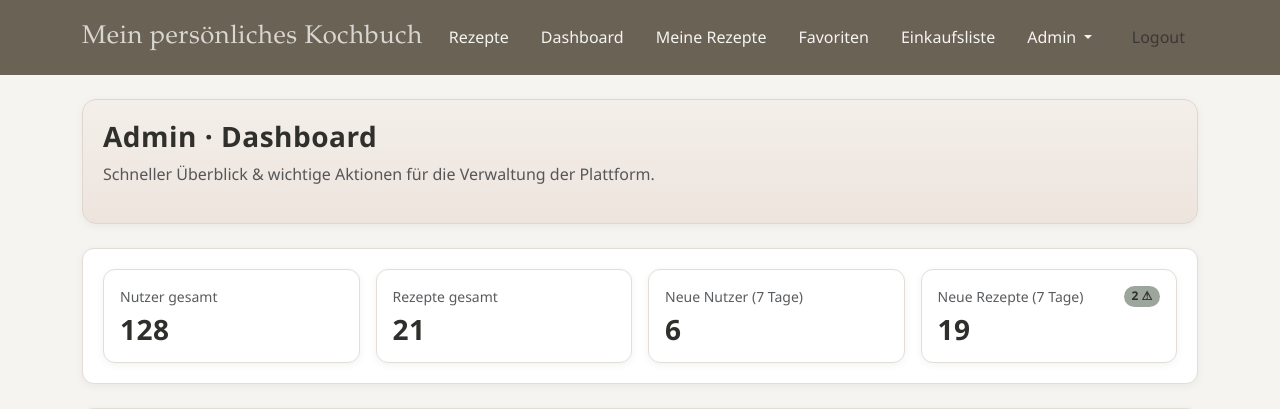
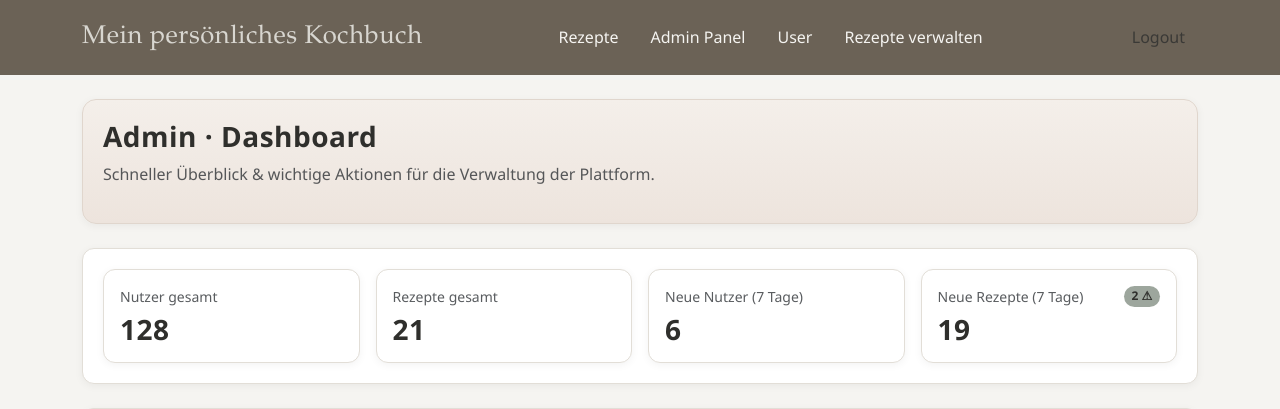
Before and after one commit to tonija95/Rezeptsite_WEB, a PHP site: page /admin.php in a window 1280 px wide. Shown: the top 409 px of the page. Run offline with PHP 8.4, Linux system fonts and the light colour scheme; the visitor is signed in with stand-in values (Sample User, id 1).

Commit message:
optische navbar änderung, admin hat jetzt keine user seiten mehr

```diff
--- a/includes/nav.php
+++ b/includes/nav.php
@@ -8,7 +8,6 @@ $role = isset($_SESSION['admin_logged_in']) && $_SESSION['admin_logged_in'] ===
 <nav class="navbar navbar-expand-md navbar-dark site-navbar sticky-top"> <!-- navbar-dark bg-dark -->
   <div class="container">
     <a class="navbar-brand" href="index.php">Mein persönliches Kochbuch</a>
-
 
     <button class="navbar-toggler" type="button"
             data-bs-toggle="collapse" data-bs-target="#navbarNav"
@@ -23,7 +22,8 @@ $role = isset($_SESSION['admin_logged_in']) && $_SESSION['admin_logged_in'] ===
           <a class="nav-link px-0 px-md-2" href="recipes.php">Rezepte</a>
         </li>
 
-        <?php if ($role !== 'guest'): ?>
+        <!-- User-spezifische Links: nur für normale Nutzer anzeigen -->
+        <?php if ($role === 'user'): ?>
           <li class="nav-item">
             <a class="nav-link px-0 px-md-2" href="user_dashboard.php">Dashboard</a>
           </li>
@@ -38,18 +38,16 @@ $role = isset($_SESSION['admin_logged_in']) && $_SESSION['admin_logged_in'] ===
           </li>
         <?php endif; ?>
 
+        <!-- Admin: eigene Links nebeneinander wie bei User -->
         <?php if ($role === 'admin'): ?>
-          <li class="nav-item dropdown">
-            <a class="nav-link dropdown-toggle px-0 px-md-2"
-               href="#" id="adminMenu" role="button"
-               data-bs-toggle="dropdown" aria-expanded="false">
-              Admin
-            </a>
-            <ul class="dropdown-menu" aria-labelledby="adminMenu">
-              <li><a class="dropdown-item" href="admin.php">Admin Panel</a></li>
-              <li><a class="dropdown-item" href="admin_users.php">User</a></li>
-              <li><a class="dropdown-item" href="admin_recipes.php">Rezepte verwalten</a></li>
-            </ul>
+          <li class="nav-item">
+            <a class="nav-link px-0 px-md-2" href="admin.php">Admin Panel</a>
+          </li>
+          <li class="nav-item">
+            <a class="nav-link px-0 px-md-2" href="admin_users.php">User</a>
+          </li>
+          <li class="nav-item">
+            <a class="nav-link px-0 px-md-2" href="admin_recipes.php">Rezepte verwalten</a>
           </li>
         <?php endif; ?>
       </ul>
@@ -64,7 +62,6 @@ $role = isset($_SESSION['admin_logged_in']) && $_SESSION['admin_logged_in'] ===
     Login
   </button>
 
-
   <div class="dropdown-menu dropdown-menu-end p-3" aria-labelledby="loginDropdown" style="min-width: 260px;">
     <form action="login_process.php" method="post">
       <div class="mb-3">
@@ -78,7 +75,6 @@ $role = isset($_SESSION['admin_logged_in']) && $_SESSION['admin_logged_in'] ===
         <input type="password" class="form-control" id="dropdownPassword" name="password"
                placeholder="••••••••" required>
       </div>
-
 
       <button type="submit" class="btn btn-primary w-100">Anmelden</button>
     </form>
```
